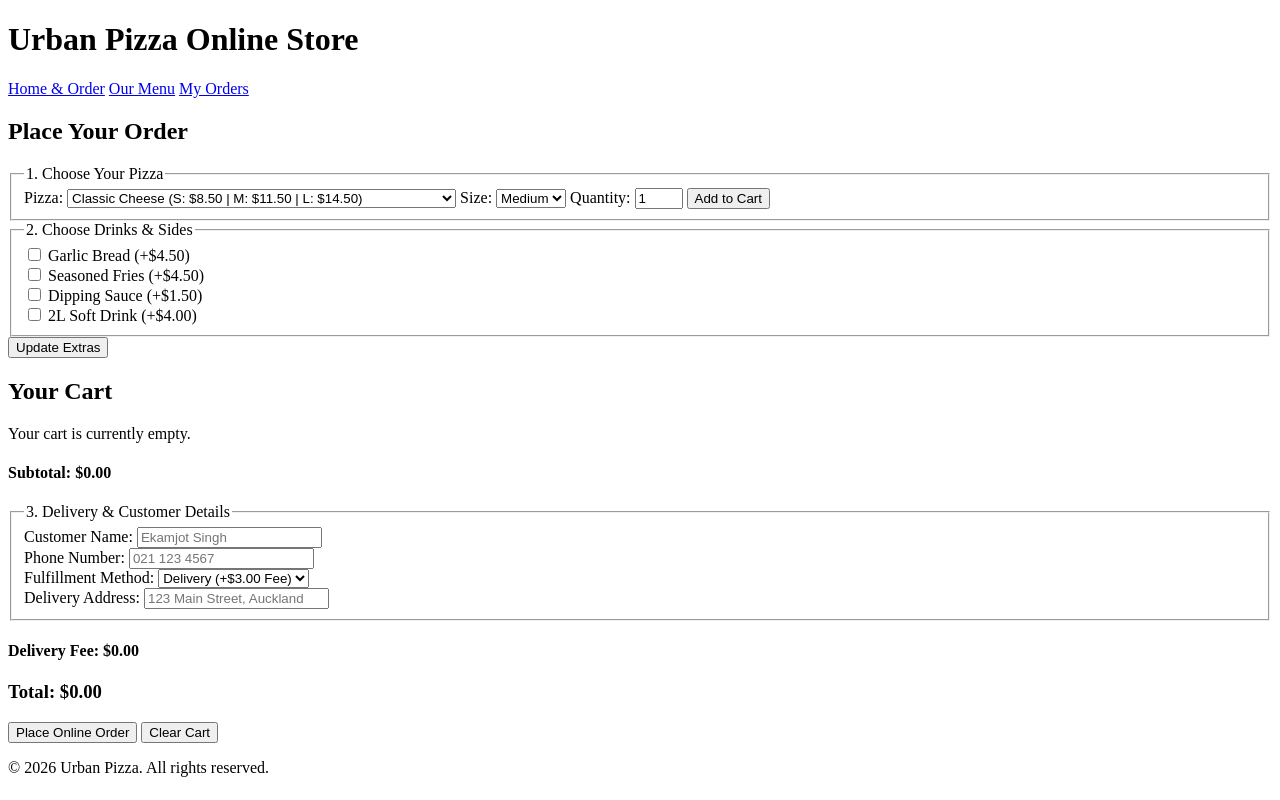
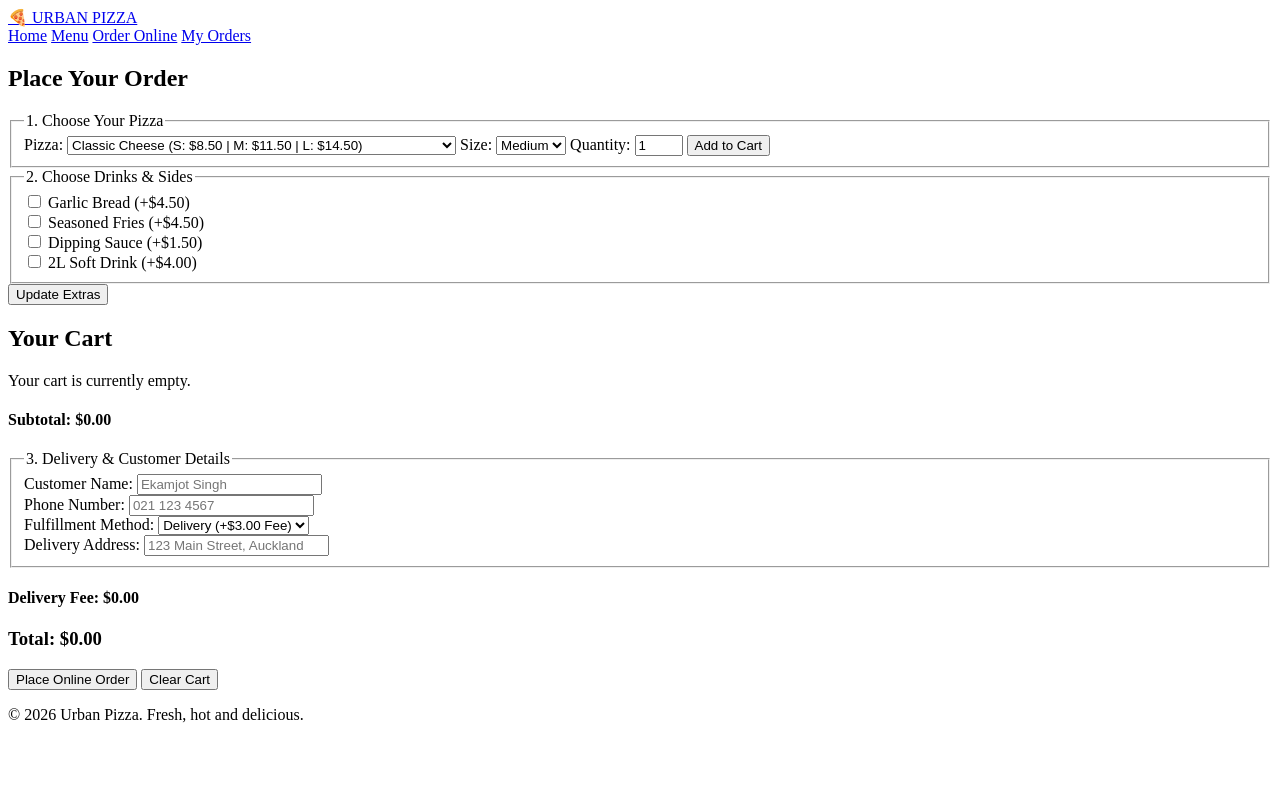
Before and after one commit to Ekamjot111/CSC-2, a Flask app: page / in a window 1280 px wide. Run offline with Flask 3, Linux system fonts and the light colour scheme.

Commit message:
Gave a class and added some emojis for better look. Also added href for nav for order.html

```diff
--- a/UrbanPizza/templates/base.html
+++ b/UrbanPizza/templates/base.html
@@ -3,15 +3,16 @@
 <head>
     <meta charset="UTF-8">
     <meta name="viewport" content="width=device-width, initial-scale=1.0">
-    <title>{% block title %}Urban Pizza - Online Order{% endblock %}</title>
+    <title>{% block title %}Urban Pizza{% endblock %}</title>
     <link rel="stylesheet" href="{{ url_for('static', filename='style.css') }}">
 </head>
 <body>
     <header>
-        <h1>Urban Pizza Online Store</h1>
+        <a href="{{ url_for('index') }}" class="logo">🍕 URBAN PIZZA</a>
         <nav>
-            <a href="{{ url_for('index') }}">Home & Order</a>
-            <a href="{{ url_for('menu') }}">Our Menu</a>
+            <a href="{{ url_for('index') }}">Home</a>
+            <a href="{{ url_for('menu') }}">Menu</a>
+            <a href="{{ url_for('order') }}">Order Online</a>
             <a href="{{ url_for('order_history') }}">My Orders</a>
         </nav>
     </header>
@@ -19,7 +20,7 @@
         {% block content %}{% endblock %}
     </main>
     <footer>
-        <p>&copy; 2026 Urban Pizza. All rights reserved.</p>
+        <p>&copy; 2026 Urban Pizza. Fresh, hot and delicious.</p>
     </footer>
 </body>
 </html>
```
